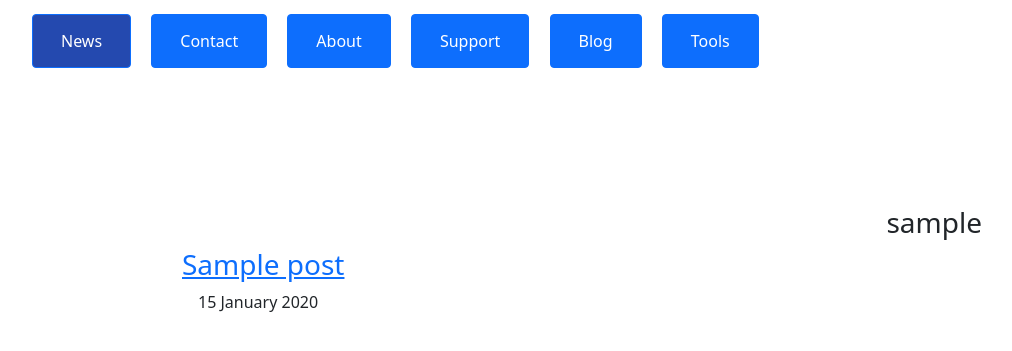
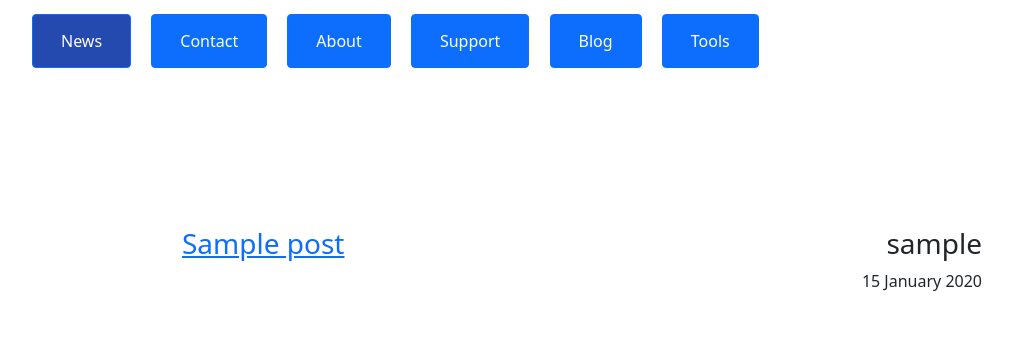
Before and after one commit to mijiFernandes/pa9, a Django app: page / in a window 1280 px wide. Shown: the part 76-427 px from the top of the page, without its empty margins (58-1070 px from the left). Run offline with Django 3.2, Linux system fonts and the light colour scheme; tables that the repository leaves empty hold one stand-in row (values such as "Sample post"); some libraries are stand-ins or nearby versions.

```diff
--- a/templates/home.html
+++ b/templates/home.html
@@ -69,9 +69,9 @@
                     <div class="slide">
                         <div style="width: 100%">
                             {% for post in posts %}
-                                <h3 align="right">{{ post.owner.get_username }}</h3>
+                                <h3 align="right" style="float:right">{{ post.owner.get_username }}</h3>
                                 <h3><a href='{{ post.get_absolute_url }}'>{{ post.title }}</a></h3>
-                                <p style="float:left">&emsp;{{ post.modify_dt|date:"j F Y" }}</p>
+                                <p align="right">&emsp;{{ post.modify_dt|date:"j F Y" }}</p>
                             {% endfor %}
                         </div>
                     </div>
```
